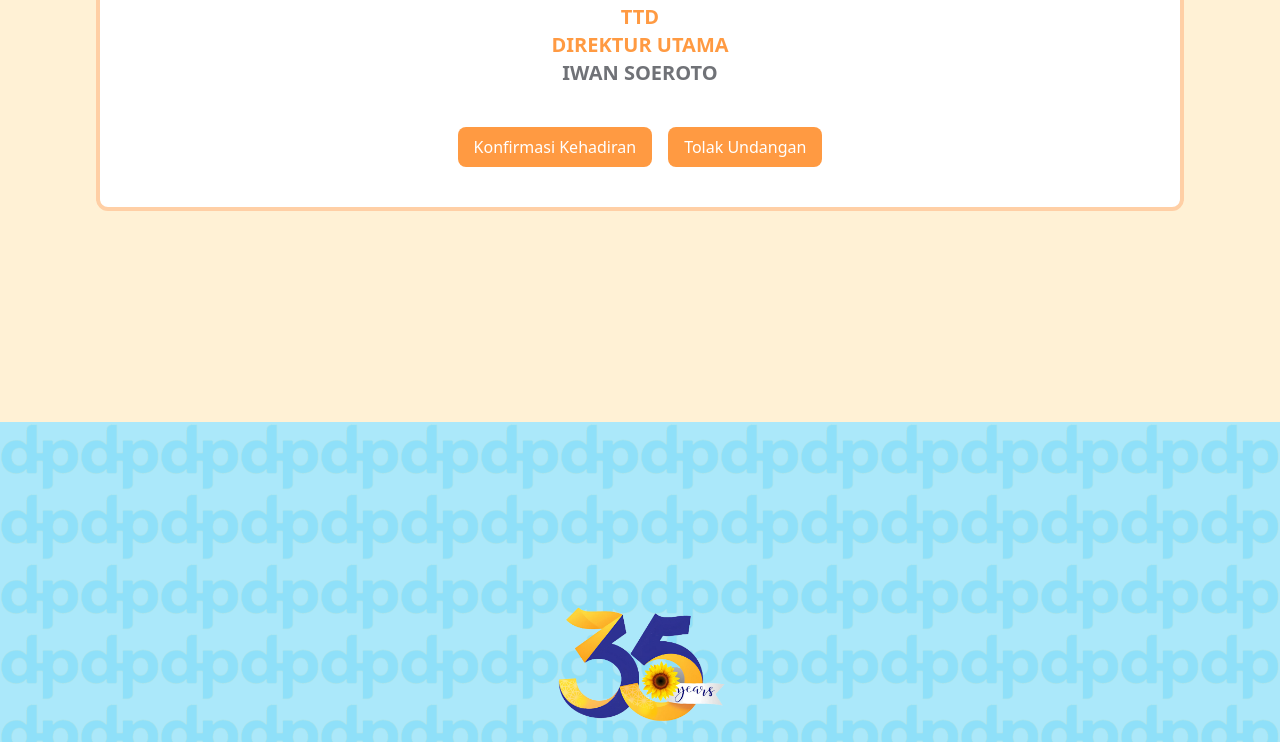
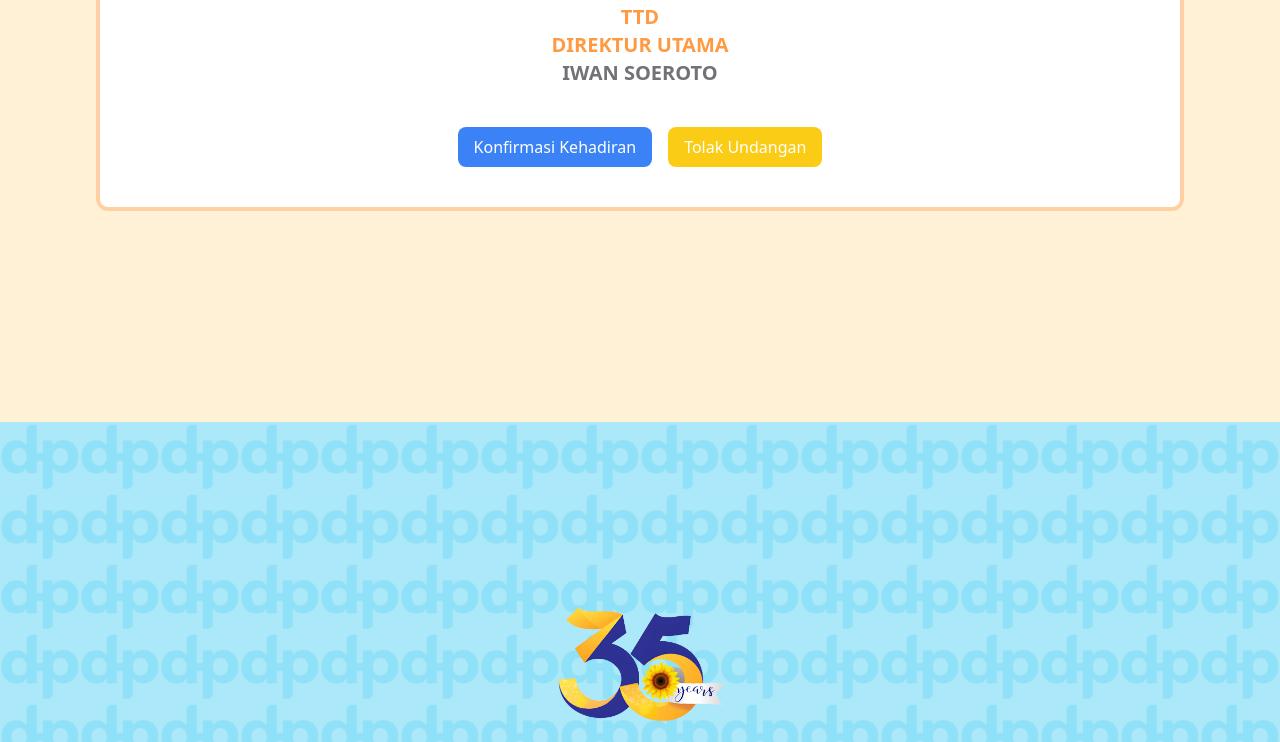
Before and after one commit to ibldzn/dptaspen-hut-35, a website: page src/index.html in a window 1280 px wide. Shown: the part 1578-2320 px from the top of the page. Drawn offline with nearby package versions, Linux system fonts and the light colour scheme; a script that the page names is missing.

Commit message:
chore: changed button colors

```diff
--- a/src/index.html
+++ b/src/index.html
@@ -139,14 +139,14 @@
             <button
               id="accept"
               type="button"
-              class="w-fit bg-[#FF9A42] text-white px-4 py-2 rounded-lg hover:bg-[#FA8D2D]"
+              class="w-fit bg-blue-500 text-white px-4 py-2 rounded-lg hover:bg-blue-600"
             >
               Konfirmasi Kehadiran
             </button>
             <button
               id="reject"
               type="button"
-              class="w-fit bg-[#FF9A42] text-white px-4 py-2 rounded-lg hover:bg-[#FA8D2D]"
+              class="w-fit bg-yellow-400 text-white px-4 py-2 rounded-lg hover:bg-yellow-500"
             >
               Tolak Undangan
             </button>
```
Also changed, not shown: src/styles.css.
